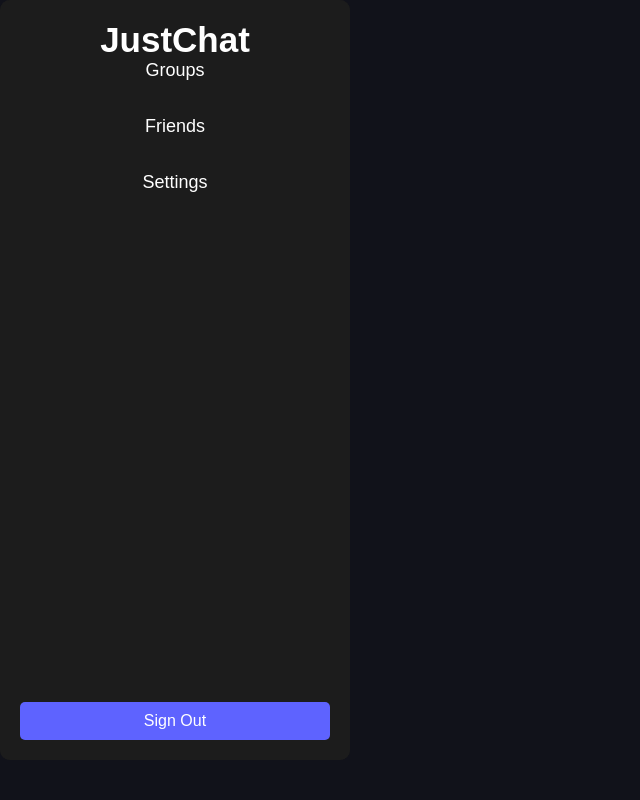
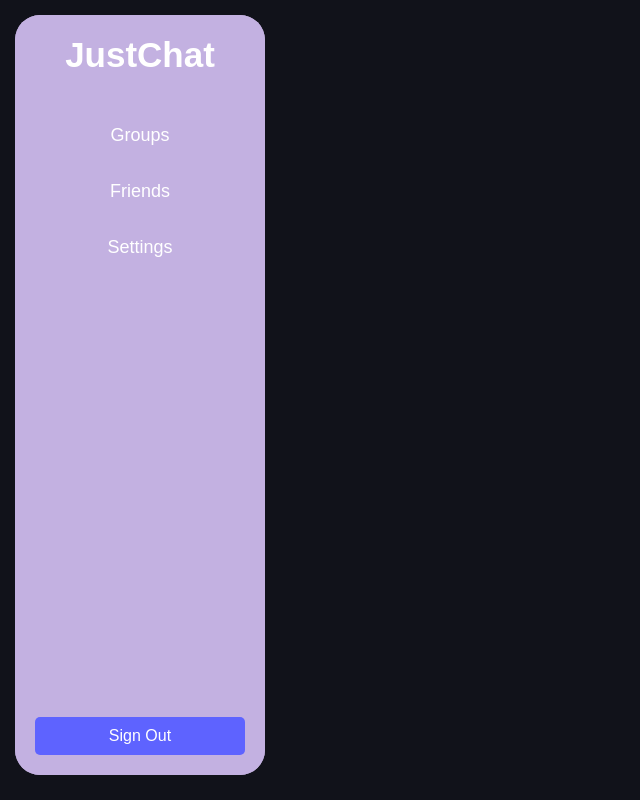
Before and after one commit to UsualSpace/JustChat, a React (Vite) app in the folder frontend/: page /dashboard in a window 1280 px wide. Shown: the whole page, without its empty margins (0-640 px from the left). Built offline with nearby package versions, Linux system fonts and the light colour scheme.

Commit message:
Added pagebar.css file, working on styling pages

```diff
--- a/frontend/src/components/pagebar.jsx
+++ b/frontend/src/components/pagebar.jsx
@@ -1,3 +1,5 @@
+import "../styles/pagebar.css"
+
 const PageBar = ({ title, children }) => {
     return (
         <div className="page-bar">
--- a/frontend/src/styles/navbar.css
+++ b/frontend/src/styles/navbar.css
@@ -1,23 +1,30 @@
+:root {
+    --rounding: 25px; /* Constant rounding size for border-radius*/
+}
+
+
 .navbar {
-    width: 350px;
+    width: 250px;
     height: 95vh; /* Full height */
     position: fixed; /* Stick to left */
     top: 0;
     left: 0;
-    background-color: #1c1c1c;
+    /*background: linear-gradient(180deg, #491586, #000000, #491586)*/
+    background-color: #C3B1E1;/*#1c1c1c;*/
     color: white;
     display: flex;
     flex-direction: column;
     justify-content: space-between; /* Push sign out button to bottom */
     padding: 20px;
-    border-radius: 10px;
     align-items: center;
+    border-radius: var(--rounding);
+    margin: 15px;
 }
 
 .navbar-title {
     text-align: center;
     font-size: 35px;
-    margin-bottom: -500px;
+    margin-bottom: -400px;
 }
 
 .navbar-nav {
@@ -34,6 +41,7 @@
     border-radius: 5px;
     transition: background 0.3s;
     text-align: center;
+
 }
 
 .navbar-link:hover {
--- /dev/null
+++ b/frontend/src/styles/pagebar.css
@@ -0,0 +1,25 @@
+:root{
+    --rounding: 25px;
+    --base-clr: #11121a;
+    --line-clr: #42434a;
+    --hover-clr: #222533;
+    --text-clr: #e6e6ef;
+    --accent-clr: #5e63ff;
+    --secondary-text-clr: #b0b3c1;
+}
+
+
+
+
+.page-bar {
+    background-color: #C3B1E1;
+    height: 95vh;
+    width: 1200px;
+    border-radius: var(--rounding);
+    margin-left: 250px;
+}
+
+.page-bar-title {
+    padding-left: 25px;
+    padding-top: 10px;
+}
```
Also changed, not shown: frontend/src/index.css (line endings or trailing spaces).
